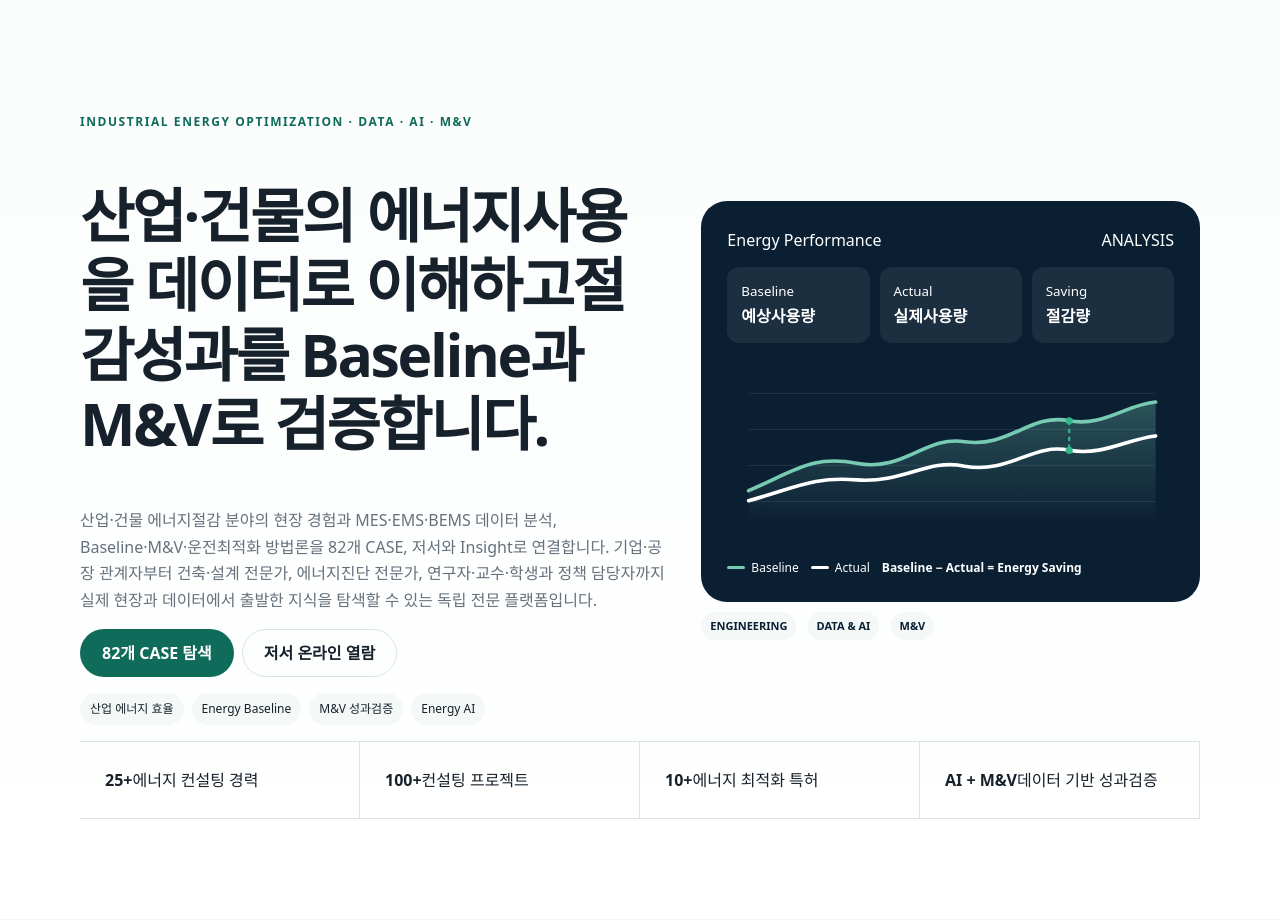
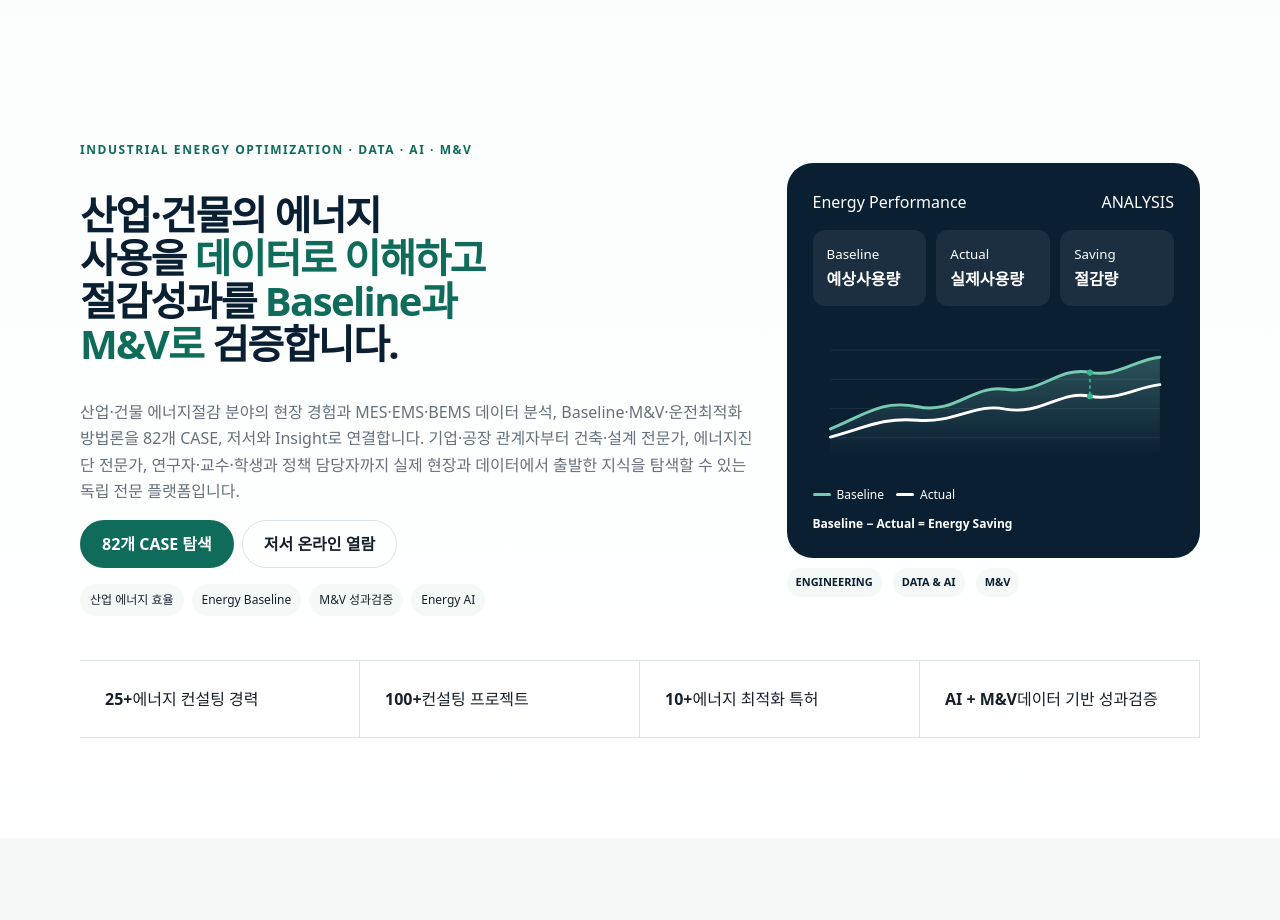
Before and after one commit to sangsoo58/my-website, a PHP site: page / in a window 1280 px wide. Shown: the part 82-1002 px from the top of the page. Run offline with PHP 8.4, Linux system fonts and the light colour scheme.

Commit message:
Phase 2 visual QA: fix hero in actual homepage stylesheet

```diff
--- a/css/site.css
+++ b/css/site.css
@@ -135,3 +135,43 @@ html,body{max-width:100%;overflow-x:clip}
   .expert-photo{max-width:420px}
   .expert-photo .photo-frame{aspect-ratio:4 / 5}
 }
+
+
+/* PHASE 2 HERO FINAL FIX — correct production stylesheet */
+#hero-title{
+  font-size:clamp(40px,3.1vw,50px);
+  line-height:1.08;
+  max-width:780px;
+  overflow-wrap:normal;
+  word-break:keep-all;
+}
+#hero-title .hero-line{
+  display:block;
+  color:var(--navy);
+  white-space:nowrap;
+  overflow-wrap:normal;
+  word-break:keep-all;
+}
+#hero-title strong{
+  color:var(--teal);
+  font-weight:inherit;
+}
+.hero-grid{
+  grid-template-columns:minmax(0,1.24fr) minmax(320px,.76fr);
+  gap:32px;
+}
+@media(max-width:1180px) and (min-width:1024px){
+  #hero-title{font-size:36px;max-width:640px}
+  .hero-grid{grid-template-columns:minmax(0,1.28fr) minmax(300px,.72fr);gap:26px}
+  .visual-panel{padding:22px}
+  .metric-row article{padding:11px 9px}
+  .metric-row strong{font-size:12px}
+}
+@media(max-width:1023px){
+  #hero-title{font-size:clamp(38px,5vw,48px);max-width:none}
+  .hero-grid{grid-template-columns:1fr}
+}
+@media(max-width:767px){
+  #hero-title{font-size:36px;line-height:1.12}
+  #hero-title .hero-line{white-space:normal}
+}
```
